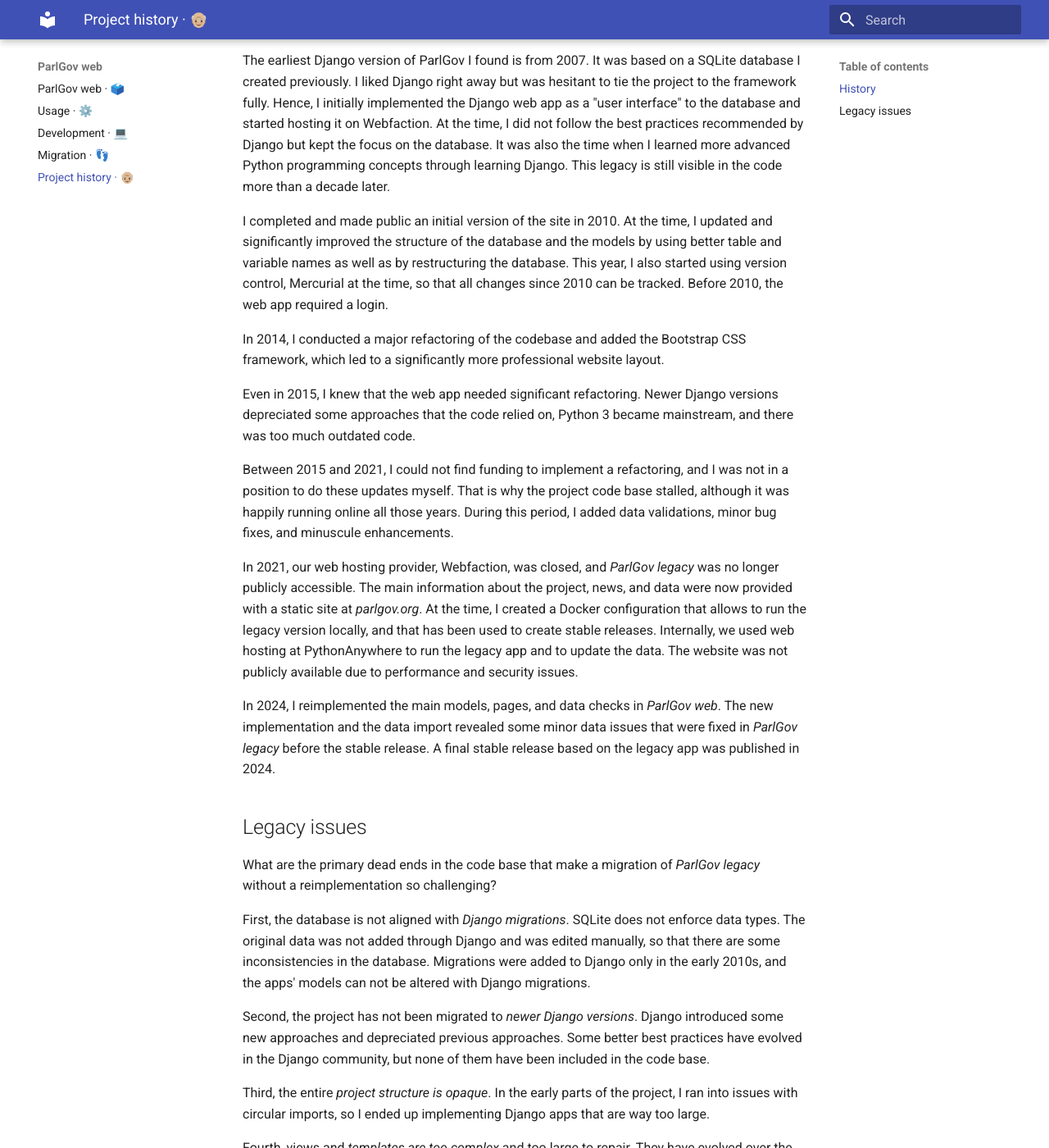
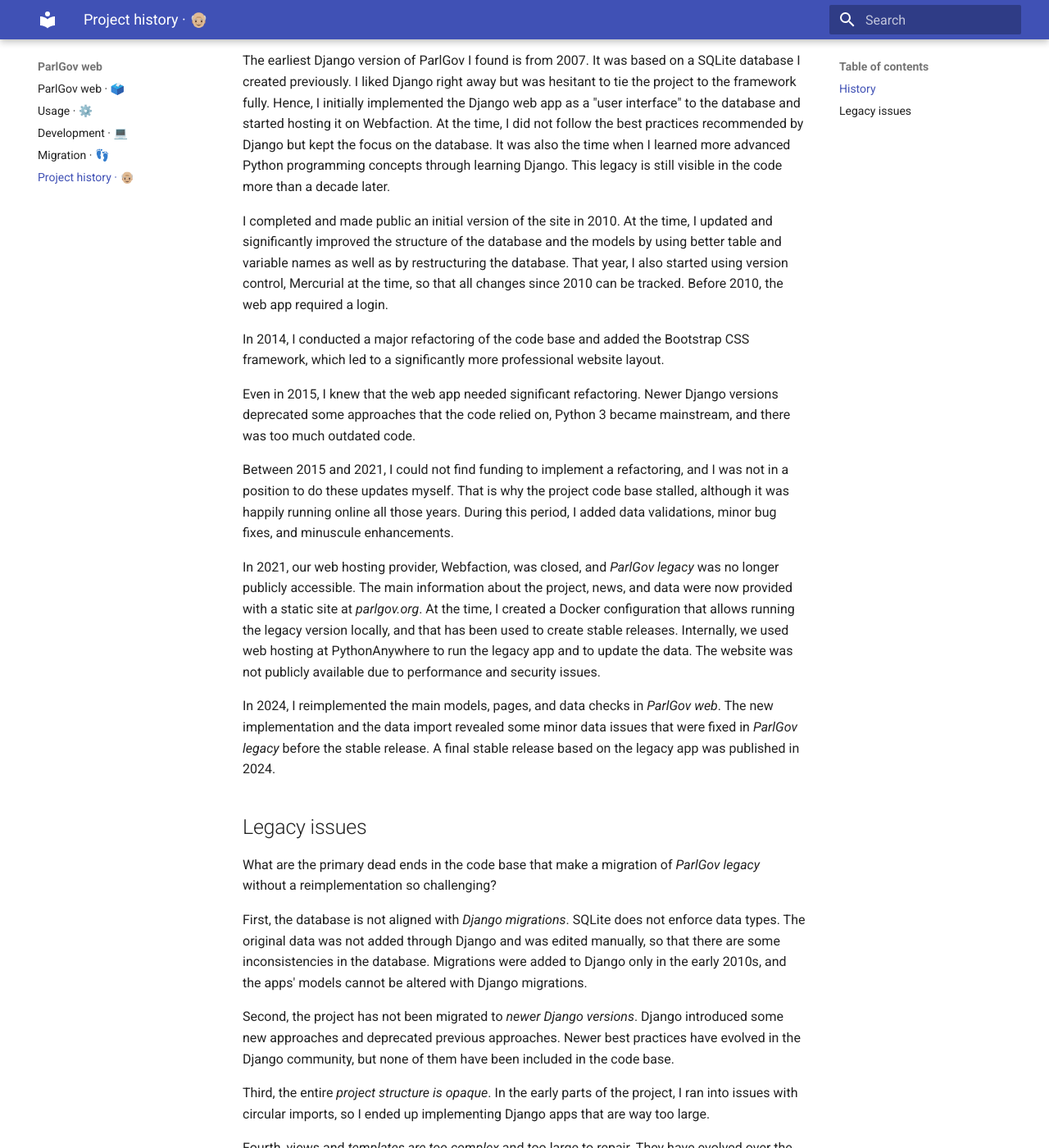
Before and after one commit to hdigital/parlgov-web, an MkDocs documentation site: the page built from docs/project-history.md, in a window 1280 px wide and 1400 px high, scrolled down 286 px. Shown: the whole window at 82% size. Built offline with MkDocs 1.6.1 and Material for MkDocs 9.7.7, drawn with Linux system fonts in a browser that asks for light colours.

```diff
--- a/docs/project-history.md
+++ b/docs/project-history.md
@@ -18,15 +18,15 @@ is still visible in the code more than a decade later.
 I completed and made public an initial version of the site in 2010. At the time,
 I updated and significantly improved the structure of the database and the
 models by using better table and variable names as well as by restructuring the
-database. This year, I also started using version control, Mercurial at the
+database. That year, I also started using version control, Mercurial at the
 time, so that all changes since 2010 can be tracked. Before 2010, the web app
 required a login.
 
-In 2014, I conducted a major refactoring of the codebase and added the Bootstrap
+In 2014, I conducted a major refactoring of the code base and added the Bootstrap
 CSS framework, which led to a significantly more professional website layout.
 
 Even in 2015, I knew that the web app needed significant refactoring. Newer
-Django versions depreciated some approaches that the code relied on, Python 3
+Django versions deprecated some approaches that the code relied on, Python 3
 became mainstream, and there was too much outdated code.
 
 Between 2015 and 2021, I could not find funding to implement a refactoring, and
@@ -38,7 +38,7 @@ enhancements.
 In 2021, our web hosting provider, Webfaction, was closed, and _ParlGov legacy_
 was no longer publicly accessible. The main information about the project, news,
 and data were now provided with a static site at _parlgov.org_. At the time, I
-created a Docker configuration that allows to run the legacy version locally,
+created a Docker configuration that allows running the legacy version locally,
 and that has been used to create stable releases. Internally, we used web
 hosting at PythonAnywhere to run the legacy app and to update the data. The website
 was not publicly available due to performance and security issues.
@@ -57,11 +57,11 @@ First, the database is not aligned with _Django migrations_. SQLite does not
 enforce data types. The original data was not added through Django and was
 edited manually, so that there are some inconsistencies in the database.
 Migrations were added to Django only in the early 2010s, and the apps' models
-can not be altered with Django migrations.
+cannot be altered with Django migrations.
 
 Second, the project has not been migrated to _newer Django versions_. Django
-introduced some new approaches and depreciated previous approaches. Some better
-best practices have evolved in the Django community, but none of them have been
+introduced some new approaches and deprecated previous approaches. Newer best
+practices have evolved in the Django community, but none of them have been
 included in the code base.
 
 Third, the entire _project structure is opaque_. In the early parts of the
```
Also changed, not shown: docs/development.md (+6 -4 lines), docs/migration.md (+3 -3 lines), docs/usage.md (+4 -4 lines), 8 other files.
